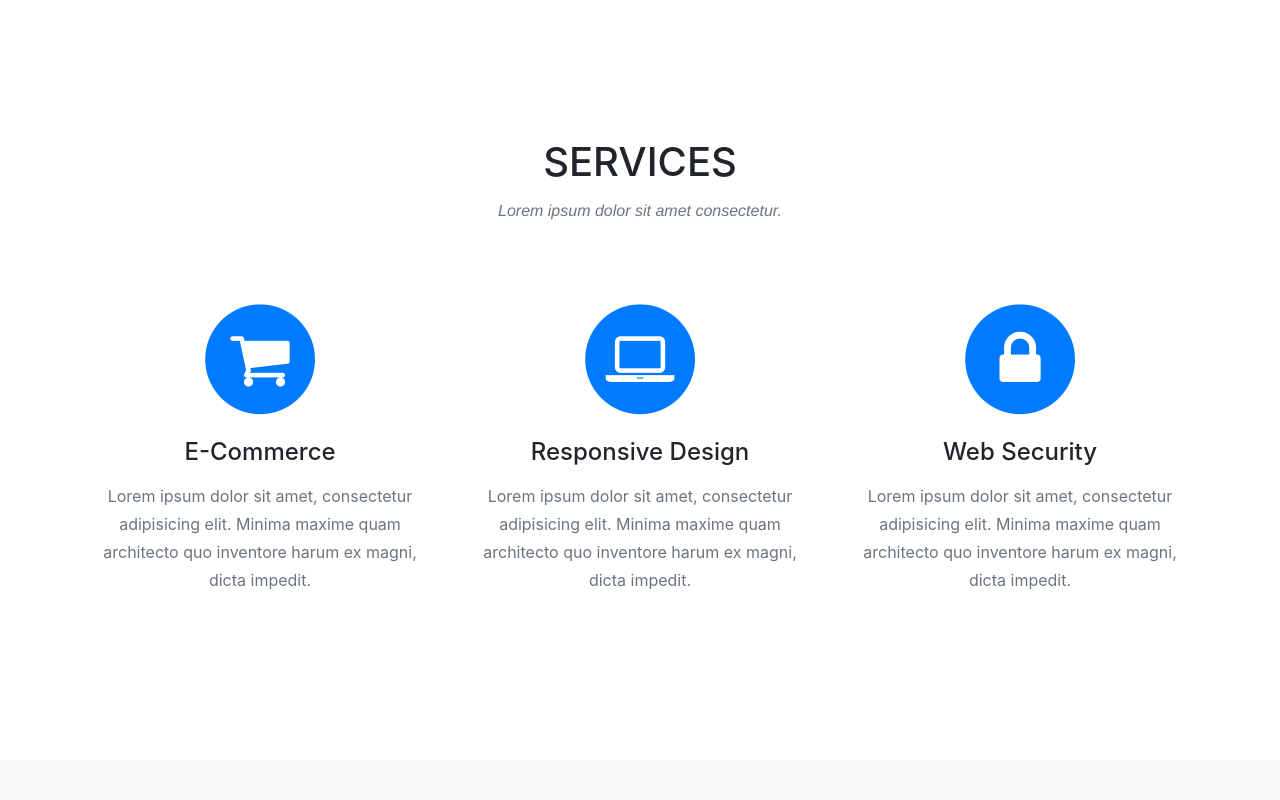
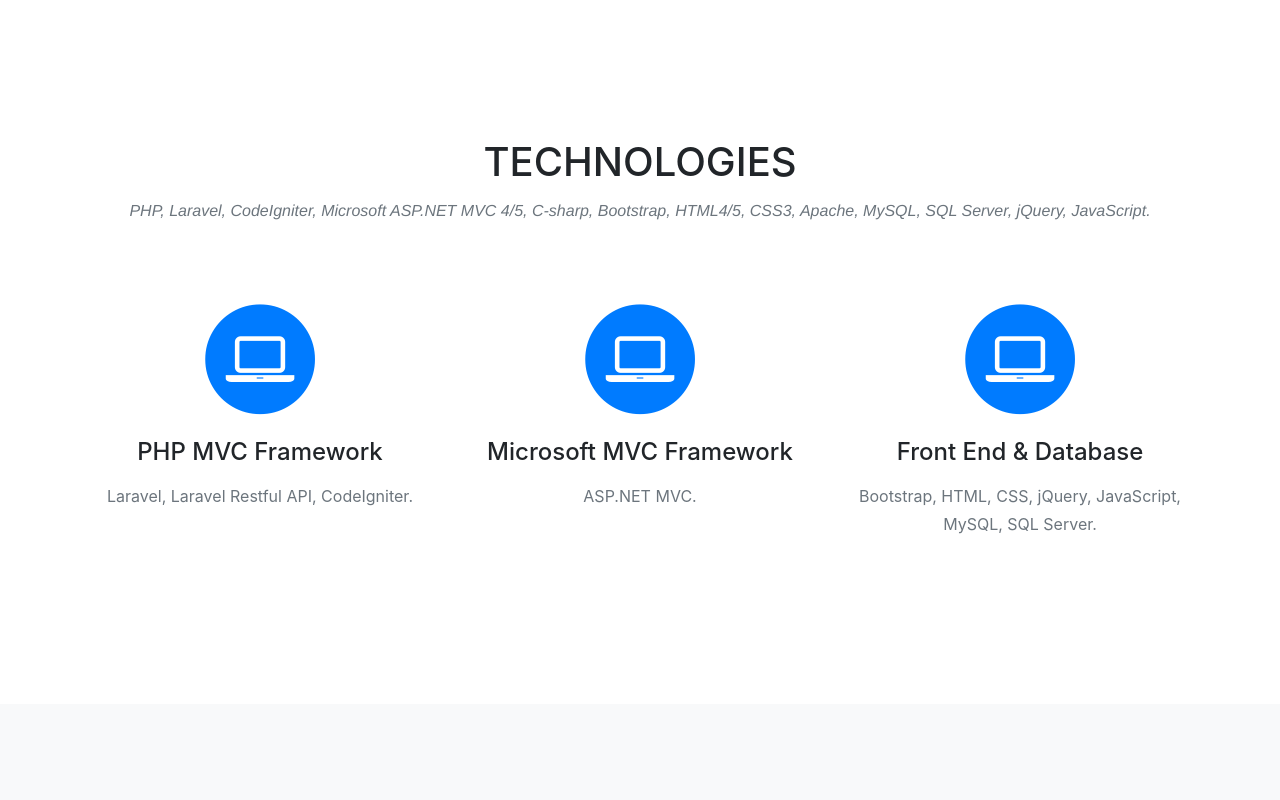
Before and after one commit to truptigaonkar/portfolio, a website with bundled scripts: page index.html in a window 1280 px wide. Shown: the part 820-1620 px from the top of the page. Built offline with nearby package versions, Linux system fonts and the light colour scheme; a web font is replaced by a local one.

Commit message:
Technologies added

```diff
--- a/index.html
+++ b/index.html
@@ -38,7 +38,7 @@
         <div class="collapse navbar-collapse" id="navbarResponsive">
           <ul class="navbar-nav text-uppercase ml-auto">
             <li class="nav-item">
-              <a class="nav-link js-scroll-trigger" href="#services">Services</a>
+              <a class="nav-link js-scroll-trigger" href="#services">Technologies</a>
             </li>
             <li class="nav-item">
               <a class="nav-link js-scroll-trigger" href="#portfolio">Portfolio</a>
@@ -73,34 +73,34 @@
       <div class="container">
         <div class="row">
           <div class="col-lg-12 text-center">
-            <h2 class="section-heading text-uppercase">Services</h2>
-            <h3 class="section-subheading text-muted">Lorem ipsum dolor sit amet consectetur.</h3>
+            <h2 class="section-heading text-uppercase">Technologies</h2>
+            <h3 class="section-subheading text-muted">PHP, Laravel, CodeIgniter, Microsoft ASP.NET MVC 4/5, C-sharp, Bootstrap, HTML4/5, CSS3, Apache, MySQL, SQL Server, jQuery, JavaScript.</h3>
           </div>
         </div>
         <div class="row text-center">
           <div class="col-md-4">
             <span class="fa-stack fa-4x">
               <i class="fa fa-circle fa-stack-2x text-primary"></i>
-              <i class="fa fa-shopping-cart fa-stack-1x fa-inverse"></i>
+              <i class="fa fa-laptop fa-stack-1x fa-inverse"></i>
             </span>
-            <h4 class="service-heading">E-Commerce</h4>
-            <p class="text-muted">Lorem ipsum dolor sit amet, consectetur adipisicing elit. Minima maxime quam architecto quo inventore harum ex magni, dicta impedit.</p>
+            <h4 class="service-heading">PHP MVC Framework </h4>
+            <p class="text-muted">Laravel, Laravel Restful API, CodeIgniter.</p>
           </div>
           <div class="col-md-4">
             <span class="fa-stack fa-4x">
               <i class="fa fa-circle fa-stack-2x text-primary"></i>
               <i class="fa fa-laptop fa-stack-1x fa-inverse"></i>
             </span>
-            <h4 class="service-heading">Responsive Design</h4>
-            <p class="text-muted">Lorem ipsum dolor sit amet, consectetur adipisicing elit. Minima maxime quam architecto quo inventore harum ex magni, dicta impedit.</p>
+            <h4 class="service-heading">Microsoft MVC Framework</h4>
+            <p class="text-muted">ASP.NET MVC.</p>
           </div>
           <div class="col-md-4">
             <span class="fa-stack fa-4x">
               <i class="fa fa-circle fa-stack-2x text-primary"></i>
-              <i class="fa fa-lock fa-stack-1x fa-inverse"></i>
+              <i class="fa fa-laptop fa-stack-1x fa-inverse"></i>
             </span>
-            <h4 class="service-heading">Web Security</h4>
-            <p class="text-muted">Lorem ipsum dolor sit amet, consectetur adipisicing elit. Minima maxime quam architecto quo inventore harum ex magni, dicta impedit.</p>
+            <h4 class="service-heading">Front End & Database</h4>
+            <p class="text-muted">Bootstrap, HTML, CSS, jQuery, JavaScript, MySQL, SQL Server.</p>
           </div>
         </div>
       </div>
```
Also changed, not shown: 1 other file.
